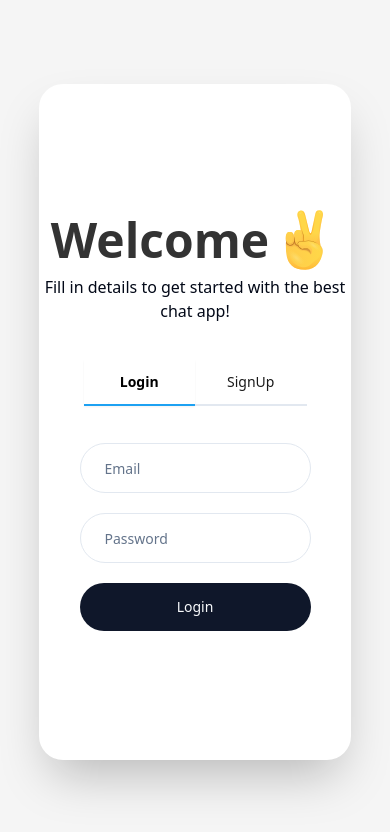
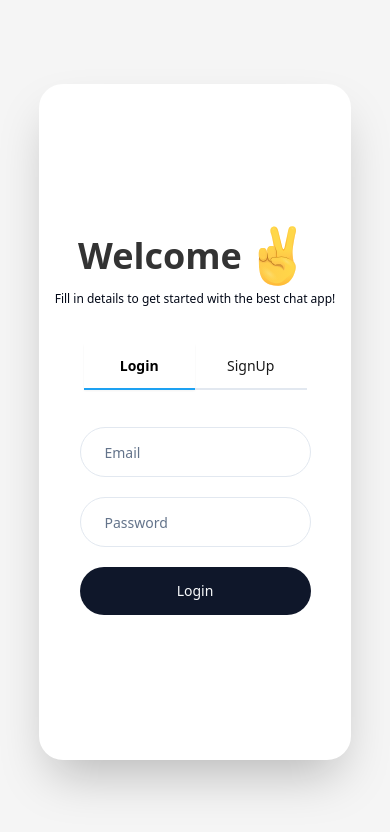
Before and after one commit to Tomoe-12/Chat-App, a React (Vite) app in the folder client/: page /auth in a window 390 px wide. Shown: the top 832 px of the page. Built offline with nearby package versions, Linux system fonts and the light colour scheme; no server answers.

Commit message:
login , signup (ui , verification , authentication fix )

```diff
--- a/client/src/pages/auth/index.jsx
+++ b/client/src/pages/auth/index.jsx
@@ -20,28 +20,62 @@ const Auth = () => {
   const [confirmPass, setconfirmPass] = useState("");
 
   const validateLogin = () => {
-    if (!loginemail.length) {
-      toast.error("Email is required!");
+    if (!loginemail.length || !loginpass.length) {
+      toast.error("Email and Password is required!", {
+        style: { border: "1px solid red", borderColor: "red", color: "red"},
+      });
+      return false;
+    }
+    if (!email.includes("@")) {
+      toast.error("Invalid email!", {
+        style: { border: "1px solid red", borderColor: "red", color: "red"},
+      });
       return false;
     }
     if (!loginpass.length) {
-      toast.error("Password is required!");
+      toast.error("Password is required!", {
+        style: { border: "1px solid red", borderColor: "red", color: "red"},
+      });
+      return false;
+    }
+    if(!password.length<6){
+      toast.error("Password should be at least 6 characters", {
+        style: { border: "1px solid red", borderColor: "red", color: "red"},
+      });
       return false;
     }
     return true;
   };
 
   const validateSignUp = () => {
-    if (!email.length) {
-      toast.error("Email is required!");
+    if (!email.length || !password.length || !confirmPass.length) {
+      toast.error("Email and Password is required!", {
+        style: { border: "1px solid red", borderColor: "red", color: "red"},
+      });
+      return false;
+    }
+    if (!email.includes("@")) {
+      toast.error("Invalid email!", {
+        style: { border: "1px solid red", borderColor: "red", color: "red"},
+      });
       return false;
     }
     if (!password.length) {
-      toast.error("Password is required!");
+      toast.error("Password is required!", {
+        style: { border: "1px solid red", borderColor: "red", color: "red"},
+      });
       return false;
     }
     if (password !== confirmPass) {
-      toast.error("Password and confirm password do not match ");
+      toast.error("Password and confirm password do not match ", {
+        style: { border: "1px solid red", borderColor: "red", color: "red"},
+      });
+      return false;
+    }
+    if(!password.length<6 || !confirmPass.length>6){
+      toast.error("Password should be at least 6 characters", {
+        style: { border: "1px solid red", borderColor: "red", color: "red"},
+      });
       return false;
     }
     return true;
@@ -97,12 +131,12 @@ const Auth = () => {
         <div className="flex flex-col gap-10 items-center justify-center">
           <div className="flex items-center justify-center flex-col">
             <div className="flex items-center justify-center ">
-              <h1 className="text-5xl text-textColor font-bold md:text-6xl ">
+              <h1 className="md:text-5xl text-4xl text-textColor font-bold lg:text-6xl ">
                 Welcome
               </h1>
               <img src={victory} alt="victory emoji" className="h-[70px]" />
             </div>
-            <p className="font-medium text-center">
+            <p className="font-medium text-center lg:text-lg md:text-base text-xs">
               Fill in details to get started with the best chat app!
             </p>
           </div>
@@ -124,6 +158,8 @@ const Auth = () => {
                   SignUp
                 </TabsTrigger>
               </TabsList>
+
+              {/* login */}
               <TabsContent className="flex flex-col gap-5 mt-10" value="login">
                 <Input
                   placeholder="Email"
@@ -133,6 +169,7 @@ const Auth = () => {
                 />
                 <Input
                   placeholder="Password"
+                  type='password'
                   className="rounded-full p-6"
                   value={loginpass}
                   onChange={(e) => setloginpass(e.target.value)}
@@ -142,6 +179,8 @@ const Auth = () => {
                   Login
                 </Button>
               </TabsContent>
+
+              {/* signUP */}
               <TabsContent className="flex flex-col gap-5" value="signup">
                 <Input
                   placeholder="Email"
@@ -152,12 +191,14 @@ const Auth = () => {
                 <Input
                   placeholder="Password"
                   className="rounded-full p-6"
+                   type='password'
                   value={password}
                   onChange={(e) => setpassword(e.target.value)}
                 />
                 <Input
                   placeholder="Confirm Password"
                   className="rounded-full p-6"
+                   type='password'
                   value={confirmPass}
                   onChange={(e) => setconfirmPass(e.target.value)}
                 />
```
Also changed, not shown: 2 other files (tests, documents, lock files or other folders).
